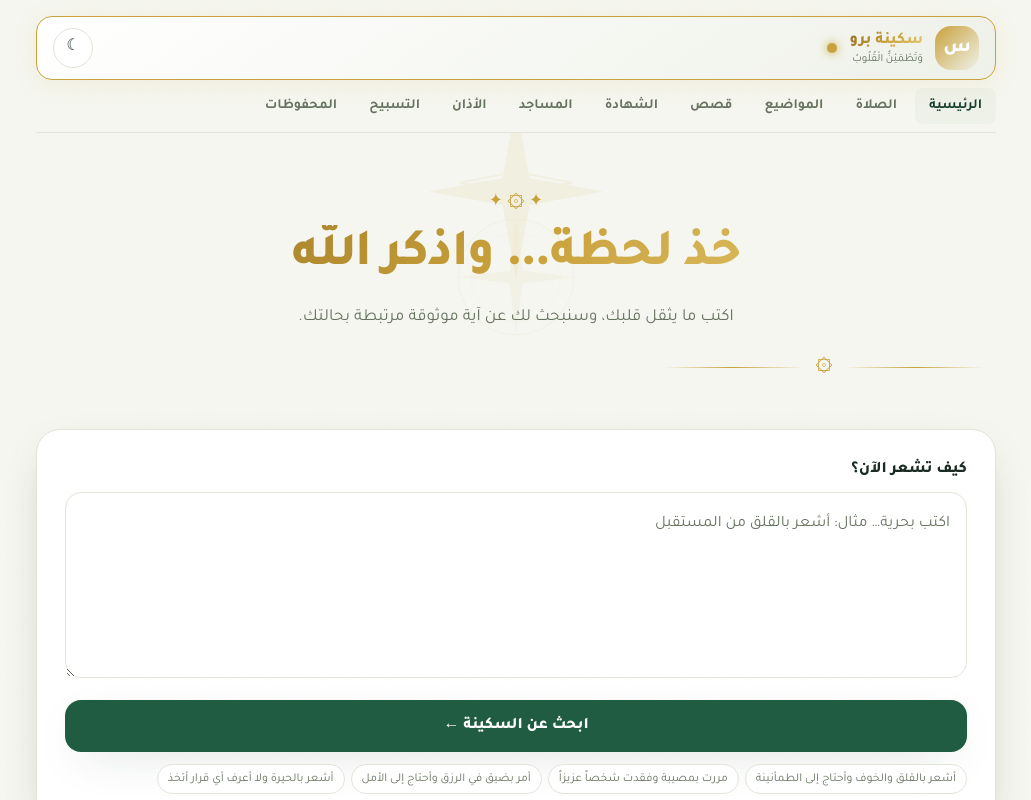
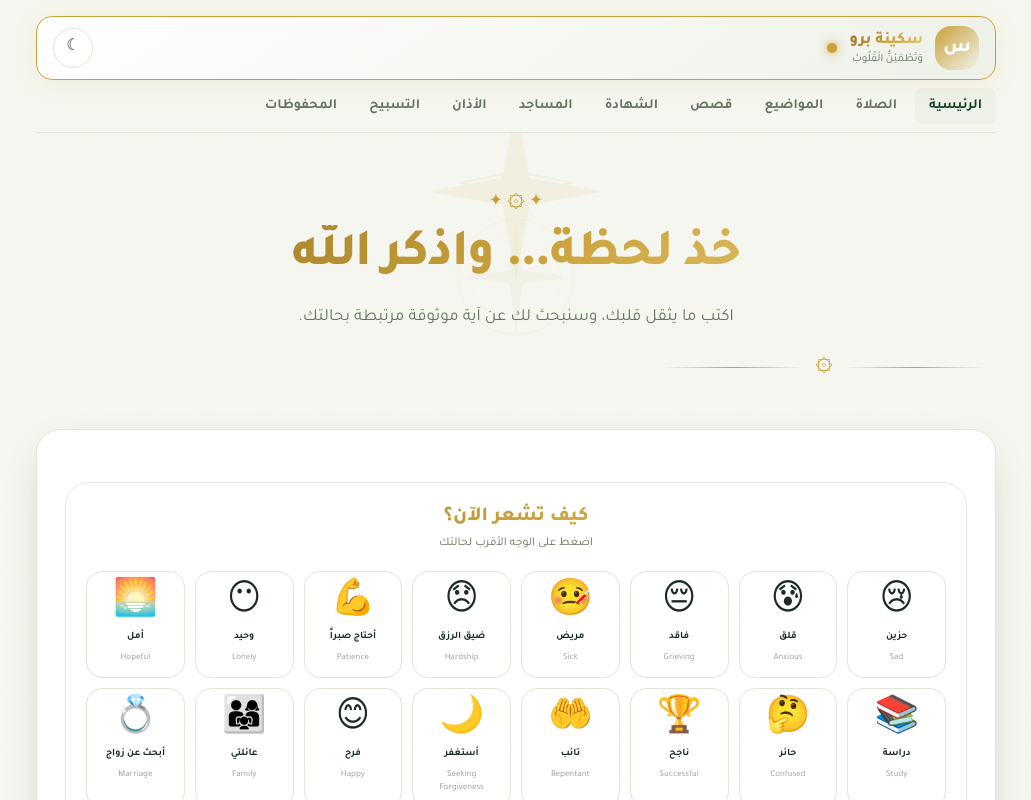
Before and after one commit to faridos26/ala-bidhikrillah-app, a Next.js app: page / in a window 1280 px wide. Shown: the top 800 px of the page, without its empty margins (124-1155 px from the left). Built offline with nearby package versions, Linux system fonts and the light colour scheme.

Commit message:
Add mood picker with emojis for quick category selection

```diff
--- /dev/null
+++ b/app/components/MoodPicker.tsx
@@ -0,0 +1,41 @@
+"use client";
+
+import moodData from "../../data/moodEmojis.json";
+
+type Mood = {
+  emoji: string;
+  label_ar: string;
+  label_en: string;
+  category_code: string;
+  color: string;
+};
+
+export function MoodPicker({ onSelect }: { onSelect: (categoryCode: string, label: string) => void }) {
+  const moods = moodData.moods as Mood[];
+
+  return (
+    <div className="mt-6 rounded-3xl border border-gold/30 bg-gradient-to-b from-surface to-gold/5 p-5">
+      <div className="text-center">
+        <h2 className="gold-text text-xl font-extrabold">كيف تشعر الآن؟</h2>
+        <p className="mt-1 text-xs text-muted">اضغط على الوجه الأقرب لحالتك</p>
+      </div>
+
+      <div className="mt-5 grid grid-cols-3 gap-2.5 sm:grid-cols-5 lg:grid-cols-8">
+        {moods.map((mood) => (
+          <button
+            key={mood.category_code}
+            onClick={() => onSelect(mood.category_code, mood.label_ar)}
+            className="group flex flex-col items-center gap-1.5 rounded-2xl border border-border bg-surface p-3 transition-all hover:border-gold hover:bg-gold/10 hover:scale-105 hover:shadow-soft active:scale-95"
+            aria-label={`${mood.label_ar} - ${mood.label_en}`}
+          >
+            <span className="text-4xl transition-transform group-hover:scale-110" role="img" aria-hidden="true">
+              {mood.emoji}
+            </span>
+            <span className="text-[10px] font-bold text-ink">{mood.label_ar}</span>
+            <span className="text-[9px] text-muted opacity-70">{mood.label_en}</span>
+          </button>
+        ))}
+      </div>
+    </div>
+  );
+}
--- a/app/page.tsx
+++ b/app/page.tsx
@@ -1,3 +1,4 @@
+
 "use client";
 
 import { useMemo, useState } from "react";
@@ -6,6 +7,7 @@ import { useFavorites, favoriteId } from "@/lib/useFavorites";
 import { Header } from "./components/Header";
 import { NavTabs, TabKey } from "./components/NavTabs";
 import { Hero } from "./components/Hero";
+import { MoodPicker } from "./components/MoodPicker";
 import { SituationForm } from "./components/SituationForm";
 import { ResultPanel } from "./components/ResultPanel";
 import { DailyVerse } from "./components/DailyVerse";
@@ -50,6 +52,16 @@ export default function Home() {
     setTab("home");
   }
 
+  function handleMoodSelect(categoryCode: string, label: string) {
+    setText(label);
+    setSubmitted(label);
+    setTab("home");
+    // التمرير للأسفل لرؤية النتيجة
+    setTimeout(() => {
+      document.getElementById("result-anchor")?.scrollIntoView({ behavior: "smooth", block: "start" });
+    }, 100);
+  }
+
   return (
     <main className="mx-auto w-[min(960px,calc(100%-28px))] pb-9 pt-4">
       <Header />
@@ -60,7 +72,13 @@ export default function Home() {
           <Hero />
 
           <section className="rounded-3xl border border-border bg-surface p-7 shadow-soft">
+            <MoodPicker onSelect={handleMoodSelect} />
+
+            <div className="mt-6">
               <SituationForm text={text} onTextChange={setText} onSubmit={handleSubmit} />
+            </div>
+
+            <div id="result-anchor">
               {result && (
                 <ResultPanel
                   category={result.category}
@@ -70,6 +88,7 @@ export default function Home() {
                   onToggleFavorite={toggleFavorite}
                 />
               )}
+            </div>
           </section>
 
           {daily && (
--- /dev/null
+++ b/data/moodEmojis.json
@@ -0,0 +1,116 @@
+{
+  "moods": [
+    {
+      "emoji": "😢",
+      "label_ar": "حزين",
+      "label_en": "Sad",
+      "category_code": "SADNESS_DISTRESS",
+      "color": "slate"
+    },
+    {
+      "emoji": "😰",
+      "label_ar": "قلق",
+      "label_en": "Anxious",
+      "category_code": "ANXIETY_FEAR",
+      "color": "sky"
+    },
+    {
+      "emoji": "😔",
+      "label_ar": "فاقد",
+      "label_en": "Grieving",
+      "category_code": "LOSS_CALAMITY",
+      "color": "purple"
+    },
+    {
+      "emoji": "🤒",
+      "label_ar": "مريض",
+      "label_en": "Sick",
+      "category_code": "ILLNESS_TRIAL",
+      "color": "emerald"
+    },
+    {
+      "emoji": "😞",
+      "label_ar": "ضيق الرزق",
+      "label_en": "Hardship",
+      "category_code": "RIZQ_HARDSHIP",
+      "color": "amber"
+    },
+    {
+      "emoji": "💪",
+      "label_ar": "أحتاج صبراً",
+      "label_en": "Patience",
+      "category_code": "PATIENCE_STEADFASTNESS",
+      "color": "green"
+    },
+    {
+      "emoji": "😶",
+      "label_ar": "وحيد",
+      "label_en": "Lonely",
+      "category_code": "LONELINESS_COMFORT",
+      "color": "cyan"
+    },
+    {
+      "emoji": "🌅",
+      "label_ar": "أمل",
+      "label_en": "Hopeful",
+      "category_code": "HOPE",
+      "color": "orange"
+    },
+    {
+      "emoji": "📚",
+      "label_ar": "دراسة",
+      "label_en": "Study",
+      "category_code": "STUDY_GUIDANCE",
+      "color": "blue"
+    },
+    {
+      "emoji": "🤔",
+      "label_ar": "حائر",
+      "label_en": "Confused",
+      "category_code": "GUIDANCE_DECISION",
+      "color": "teal"
+    },
+    {
+      "emoji": "🏆",
+      "label_ar": "ناجح",
+      "label_en": "Successful",
+      "category_code": "SUCCESS_ACHIEVEMENT",
+      "color": "red"
+    },
+    {
+      "emoji": "🤲",
+      "label_ar": "تائب",
+      "label_en": "Repentant",
+      "category_code": "REPENTANCE_REGRET",
+      "color": "indigo"
+    },
+    {
+      "emoji": "🌙",
+      "label_ar": "أستغفر",
+      "label_en": "Seeking Forgiveness",
+      "category_code": "FORGIVENESS_ISTIGHFAR",
+      "color": "violet"
+    },
+    {
+      "emoji": "😊",
+      "label_ar": "فرح",
+      "label_en": "Happy",
+      "category_code": "JOY_GRATITUDE",
+      "color": "pink"
+    },
+    {
+      "emoji": "👨‍👩‍👧",
+      "label_ar": "عائلتي",
+      "label_en": "Family",
+      "category_code": "FAMILY_KINSHIP",
+      "color": "amber"
+    },
+    {
+      "emoji": "💍",
+      "label_ar": "أبحث عن زواج",
+      "label_en": "Marriage",
+      "category_code": "MARRIAGE_SEEKING",
+      "color": "rose"
+    }
+  ]
+}
```
Lines whose indentation alone changed are shown as unchanged.
